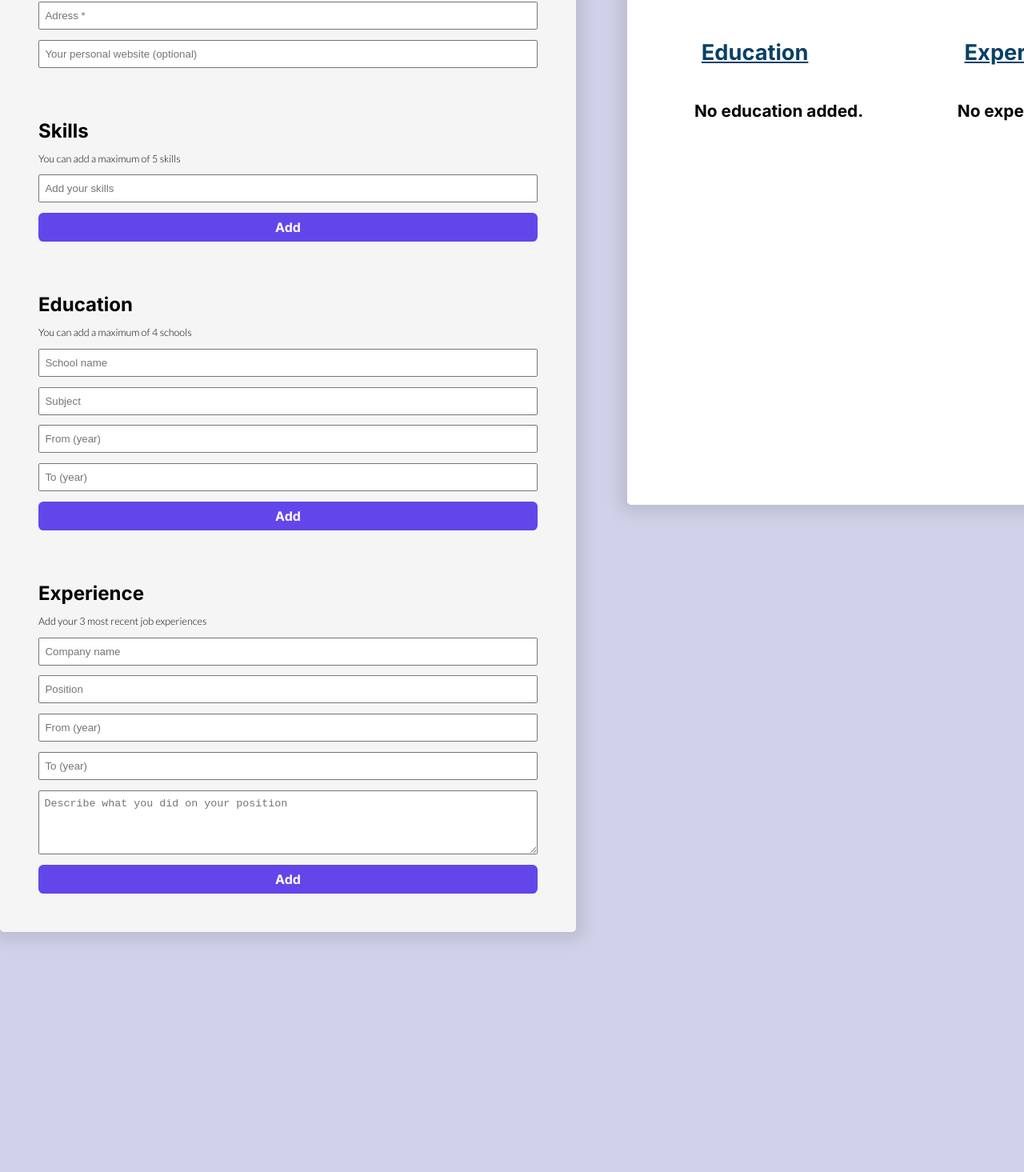
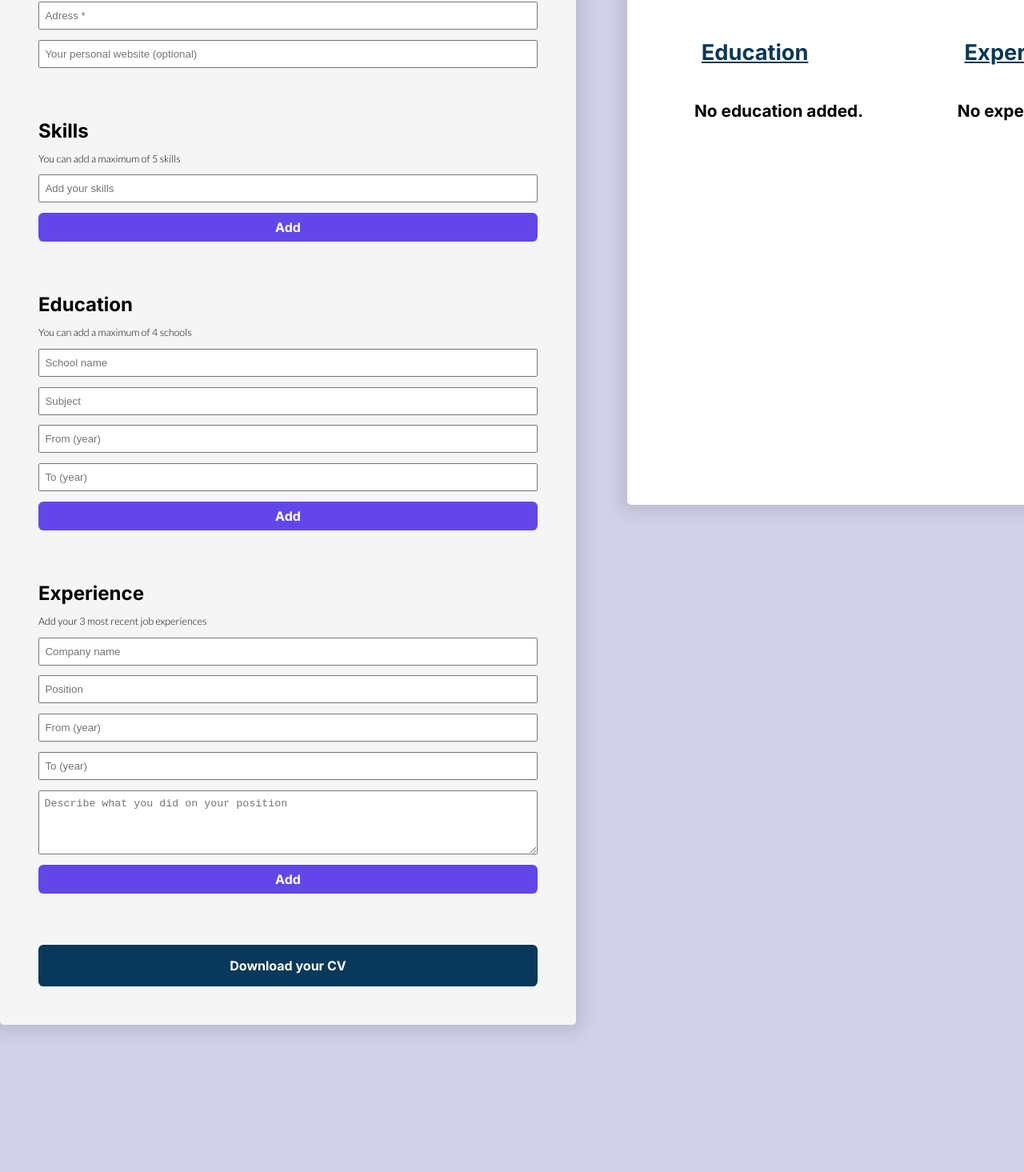
Before and after one commit to NikolaGedovic/cv-maker, a React (Create React App) app: page / in a window 1280 px wide. Shown: the part 643-2108 px from the top of the page at 80% size. Before the commit the page ends 1992 px from the top, so only its background shows below. Built offline with nearby package versions, Linux system fonts and the light colour scheme; the HTML template or start-up script is replaced by a standard one.

Commit message:
adding download functionality

```diff
--- a/package.json
+++ b/package.json
@@ -7,6 +7,8 @@
     "@testing-library/jest-dom": "^6.6.3",
     "@testing-library/react": "^16.3.0",
     "@testing-library/user-event": "^13.5.0",
+    "html2canvas": "^1.4.1",
+    "jspdf": "^3.0.1",
     "react": "^19.1.0",
     "react-dom": "^19.1.0",
     "react-scripts": "5.0.1",
--- a/src/App.js
+++ b/src/App.js
@@ -1,8 +1,12 @@
 import { useState } from "react";
 import CvForm from "./components/cvForm/cvForm";
 import CvPreview from "./components/cvPreview/cvPreview";
+import { useRef } from "react";
+import jsPDF from "jspdf";
+import html2canvas from "html2canvas";
 
 export default function App() {
+  const cvRef = useRef();
   const [name, setName] = useState("");
   const [aboutMeText, setAboutMeText] = useState("");
   const [phoneNum, setPhoneNum] = useState("");
@@ -26,6 +30,24 @@ export default function App() {
     toYearExperience: "",
     whatYouDid: "",
   });
+
+  const handleDownload = () => {
+    const input = cvRef.current;
+    if (!input) return;
+
+    html2canvas(input, { scale: 2 }).then((canvas) => {
+      const imgData = canvas.toDataURL("image/png");
+      const pdf = new jsPDF("p", "mm", "a4");
+
+      const imgProps = pdf.getImageProperties(imgData);
+      const pdfWidth = pdf.internal.pageSize.getWidth();
+      const pdfHeight = (imgProps.height * pdfWidth) / imgProps.width;
+
+      pdf.addImage(imgData, "PNG", 0, 0, pdfWidth, pdfHeight);
+      pdf.save("my_cv.pdf");
+    });
+  };
+
   return (
     <>
       <PageHeading />
@@ -55,6 +77,7 @@ export default function App() {
           setExperienceList={setExperienceList}
           currentExperience={currentExperience}
           setCurrentExperience={setCurrentExperience}
+          handleDownload={handleDownload}
         />
         <CvPreview
           name={name}
@@ -66,8 +89,10 @@ export default function App() {
           skills={skills}
           educationList={educationList}
           experienceList={experienceList}
+          ref={cvRef}
         />
       </div>
+      <Footer />
     </>
   );
 }
@@ -75,3 +100,11 @@ export default function App() {
 function PageHeading() {
   return <h1>CV Maker</h1>;
 }
+
+function Footer() {
+  return (
+    <footer>
+      Made By <span>Nikola Gedovic</span>
+    </footer>
+  );
+}
--- a/src/components/cvForm/aboutMeForm.js
+++ b/src/components/cvForm/aboutMeForm.js
@@ -1,4 +1,3 @@
-import React from "react";
 export default function AboutMe({
   name,
   setName,
--- a/src/components/cvForm/cvForm.js
+++ b/src/components/cvForm/cvForm.js
@@ -3,6 +3,7 @@ import ContactForm from "./contactForm";
 import EducationForm from "./educationForm";
 import ExperienceForm from "./experienceForm";
 import SkillsForm from "./skillsForm";
+import DownloadCv from "./downloadCv";
 
 export default function CvForm({
   name,
@@ -29,6 +30,7 @@ export default function CvForm({
   setExperienceList,
   currentExperience,
   setCurrentExperience,
+  handleDownload,
 }) {
   return (
     <div className="cv-form">
@@ -68,6 +70,7 @@ export default function CvForm({
         currentExperience={currentExperience}
         setCurrentExperience={setCurrentExperience}
       />
+      <DownloadCv handleDownload={handleDownload} />
     </div>
   );
 }
--- /dev/null
+++ b/src/components/cvForm/downloadCv.js
@@ -0,0 +1,7 @@
+export default function DownloadCv({ handleDownload }) {
+  return (
+    <button className="download-cv" onClick={handleDownload}>
+      Download your CV
+    </button>
+  );
+}
--- a/src/components/cvForm/experienceForm.js
+++ b/src/components/cvForm/experienceForm.js
@@ -42,10 +42,6 @@ export default function ExperienceForm({
         toYearExperience: "",
         whatYouDid: "",
       });
-    } else {
-      alert(
-        "Please fill all fields before adding and don't exceed 3 experiences."
-      );
     }
   };
 
--- a/src/components/cvPreview/cvPreview.js
+++ b/src/components/cvPreview/cvPreview.js
@@ -1,8 +1,12 @@
+import { forwardRef } from "react";
 import BottomSectionPreview from "./bottomSectionPreview";
 import MiddleSectionCvPreview from "./middleSectionCvPreview";
 import TopSectionCvPreview from "./topSectionCvPreview";
 
-export default function CvPreview({
+// Use forwardRef to allow parent component to attach a ref to this component
+const CvPreview = forwardRef(
+  (
+    {
       name,
       aboutMeText,
       phoneNum,
@@ -12,14 +16,15 @@ export default function CvPreview({
       skills,
       educationList,
       experienceList,
-}) {
+    },
+    ref // This ref will be passed from the parent (App.js) and assigned to the outermost div
+  ) => {
     return (
-    <div className="cv-preview">
+      <div className="cv-preview" ref={ref}>
         {/* ********** TOP SECTION ********** */}
         <TopSectionCvPreview name={name} aboutMeText={aboutMeText} />
 
         {/* ********** MIDDLE SECTION ********** */}
-
         <MiddleSectionCvPreview
           phoneNum={phoneNum}
           email={email}
@@ -29,7 +34,6 @@ export default function CvPreview({
         />
 
         {/* ********** BOTTOM SECTION ********** */}
-
         <BottomSectionPreview
           educationList={educationList}
           experienceList={experienceList}
@@ -37,3 +41,7 @@ export default function CvPreview({
       </div>
     );
   }
+);
+
+// Export the wrapped component
+export default CvPreview;
--- a/src/index.css
+++ b/src/index.css
@@ -4,7 +4,7 @@
   --bg-color: #d1d1e9;
   --btn-color: #6246ea;
   --text-color: #2b2c34;
-  --heading-color: #094067;
+  --heading-color: #08385a;
   --btn-font: #fffffe;
   --heading-font: "Inter", sans-serif;
   --text-font: "Lato", sans-serif;
@@ -277,3 +277,23 @@ textarea {
 .company-years {
   font-size: 0.8rem;
 }
+
+.download-cv {
+  width: 100%;
+  font-size: 1rem;
+  border-radius: 0.4rem;
+  cursor: pointer;
+  margin-top: 4rem;
+  padding: 1rem;
+  background-color: var(--heading-color);
+  color: var(--btn-font);
+  font-family: var(--heading-font);
+  font-weight: bold;
+  border: none;
+}
+
+.download-cv:active {
+  background-color: #063252;
+  box-shadow: rgba(50, 50, 93, 0.25) 0px 6px 12px -2px,
+    rgba(0, 0, 0, 0.3) 0px 3px 7px -3px;
+}
```
Also changed, not shown: 1 other file (tests, documents, lock files or other folders). Lines whose indentation alone changed are shown as unchanged.
